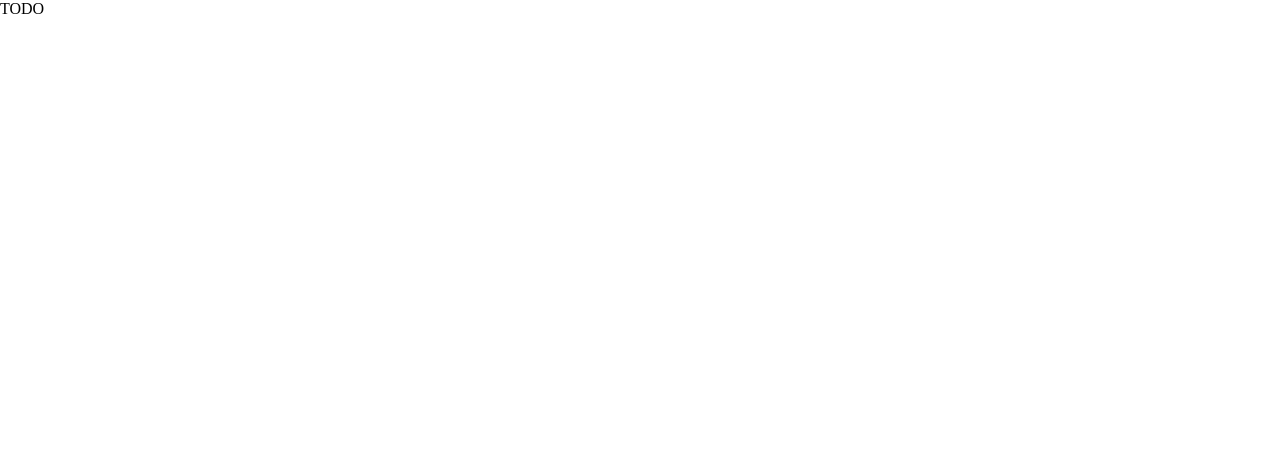
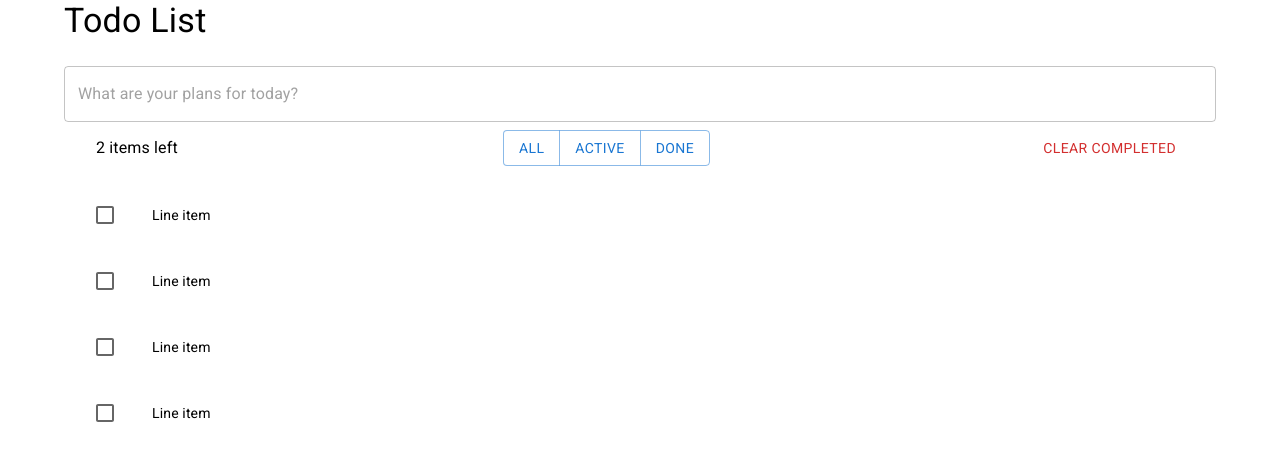
Before and after one commit to revuwem/mindbox-todo, a React (Vite) app: page / in a window 1280 px wide. Shown: the top 460 px of the page. Built offline with nearby package versions, Linux system fonts and the light colour scheme.

Commit message:
feat: create TodoList components layout

```diff
--- a/src/App.tsx
+++ b/src/App.tsx
@@ -1,5 +1,11 @@
+import TodoList from "@/components/TodoList";
+
 function App() {
-  return <main>TODO</main>;
+  return (
+    <main>
+      <TodoList />
+    </main>
+  );
 }
 
 export default App;
--- /dev/null
+++ b/src/components/TodoFooter/index.tsx
@@ -0,0 +1,36 @@
+import { Button, ButtonGroup, Grid, Typography } from "@mui/material";
+
+const TodoFooter = () => {
+  return (
+    <Grid
+      container
+      justifyContent="space-between"
+      alignItems="center"
+      gap={2}
+      sx={{
+        padding: "0.5rem 2rem",
+      }}
+    >
+      <Grid item>
+        <Typography component="p">2 items left</Typography>
+      </Grid>
+      <Grid item>
+        <ButtonGroup
+          variant="outlined"
+          aria-label="outlined primary button group"
+        >
+          <Button>All</Button>
+          <Button>Active</Button>
+          <Button>Done</Button>
+        </ButtonGroup>
+      </Grid>
+      <Grid item>
+        <Button variant="text" color="error">
+          Clear completed
+        </Button>
+      </Grid>
+    </Grid>
+  );
+};
+
+export default TodoFooter;
--- /dev/null
+++ b/src/components/TodoInput/index.tsx
@@ -0,0 +1,22 @@
+import { TextField } from "@mui/material";
+
+const TodoInput = () => {
+  const onSubmit = (e: React.FormEvent<HTMLFormElement>) => {
+    e.preventDefault();
+
+    console.log("form submitted");
+  };
+  return (
+    <form onSubmit={onSubmit}>
+      <TextField
+        id="todo-input"
+        variant="outlined"
+        fullWidth
+        aria-label="New todo item"
+        placeholder="What are your plans for today?"
+      />
+    </form>
+  );
+};
+
+export default TodoInput;
--- /dev/null
+++ b/src/components/TodoList/index.tsx
@@ -0,0 +1,26 @@
+import TodoListItem from "@/components/TodoListItem";
+import TodoFooter from "@/components/TodoFooter";
+import { Container, Box, Typography, List } from "@mui/material";
+import TodoInput from "@/components/TodoInput";
+
+const TodoList = () => {
+  return (
+    <Container>
+      <Typography variant="h4" component="h2" marginBottom={3}>
+        Todo List
+      </Typography>
+      <Box>
+        <TodoInput />
+        <TodoFooter />
+        <List>
+          <TodoListItem />
+          <TodoListItem />
+          <TodoListItem />
+          <TodoListItem />
+        </List>
+      </Box>
+    </Container>
+  );
+};
+
+export default TodoList;
--- /dev/null
+++ b/src/components/TodoListItem/index.tsx
@@ -0,0 +1,22 @@
+import {
+  Checkbox,
+  ListItem,
+  ListItemButton,
+  ListItemIcon,
+  ListItemText,
+} from "@mui/material";
+
+const TodoListItem = () => {
+  return (
+    <ListItem>
+      <ListItemButton role={undefined} dense>
+        <ListItemIcon>
+          <Checkbox edge="start" tabIndex={-1} disableRipple />
+        </ListItemIcon>
+        <ListItemText primary={`Line item`} />
+      </ListItemButton>
+    </ListItem>
+  );
+};
+
+export default TodoListItem;
```
